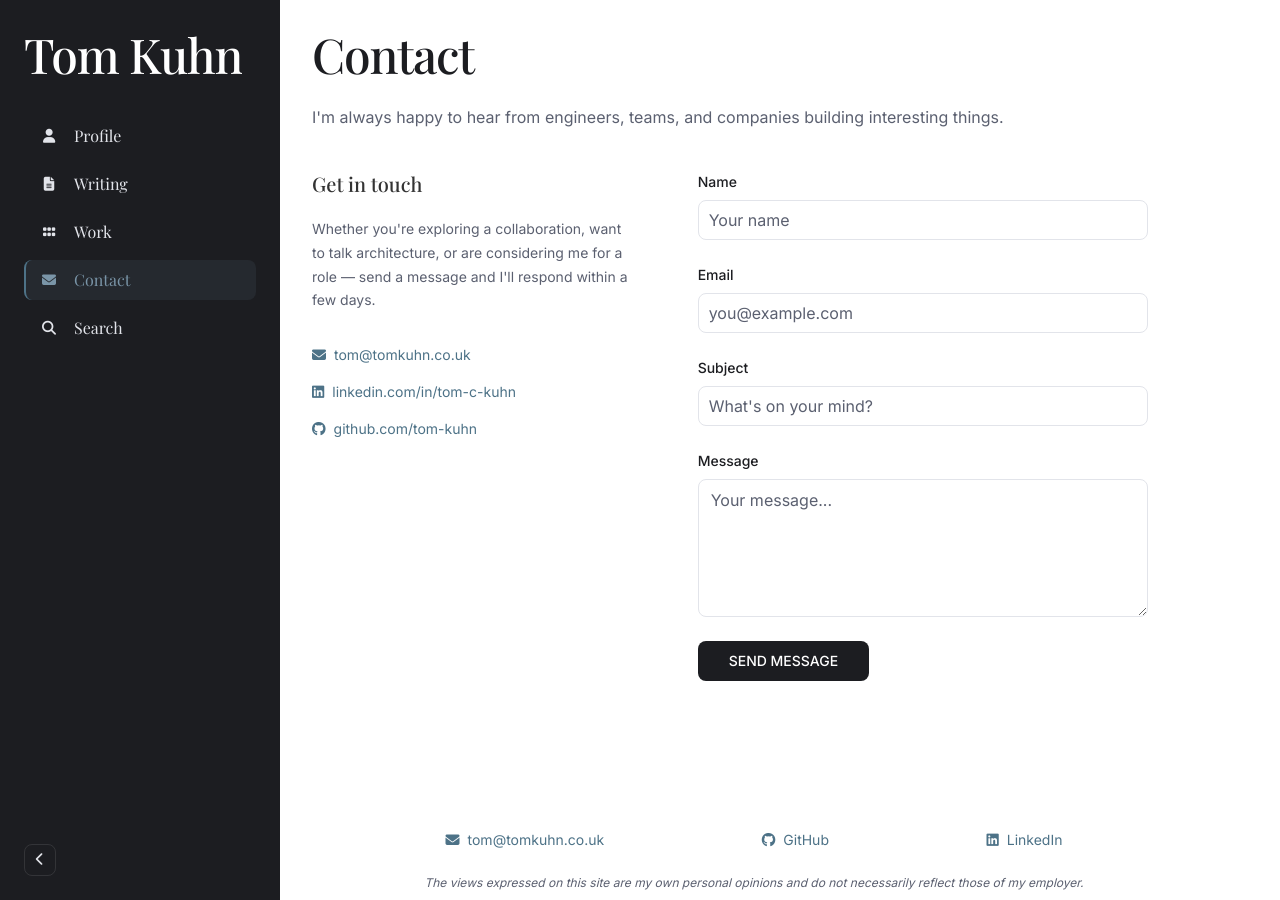
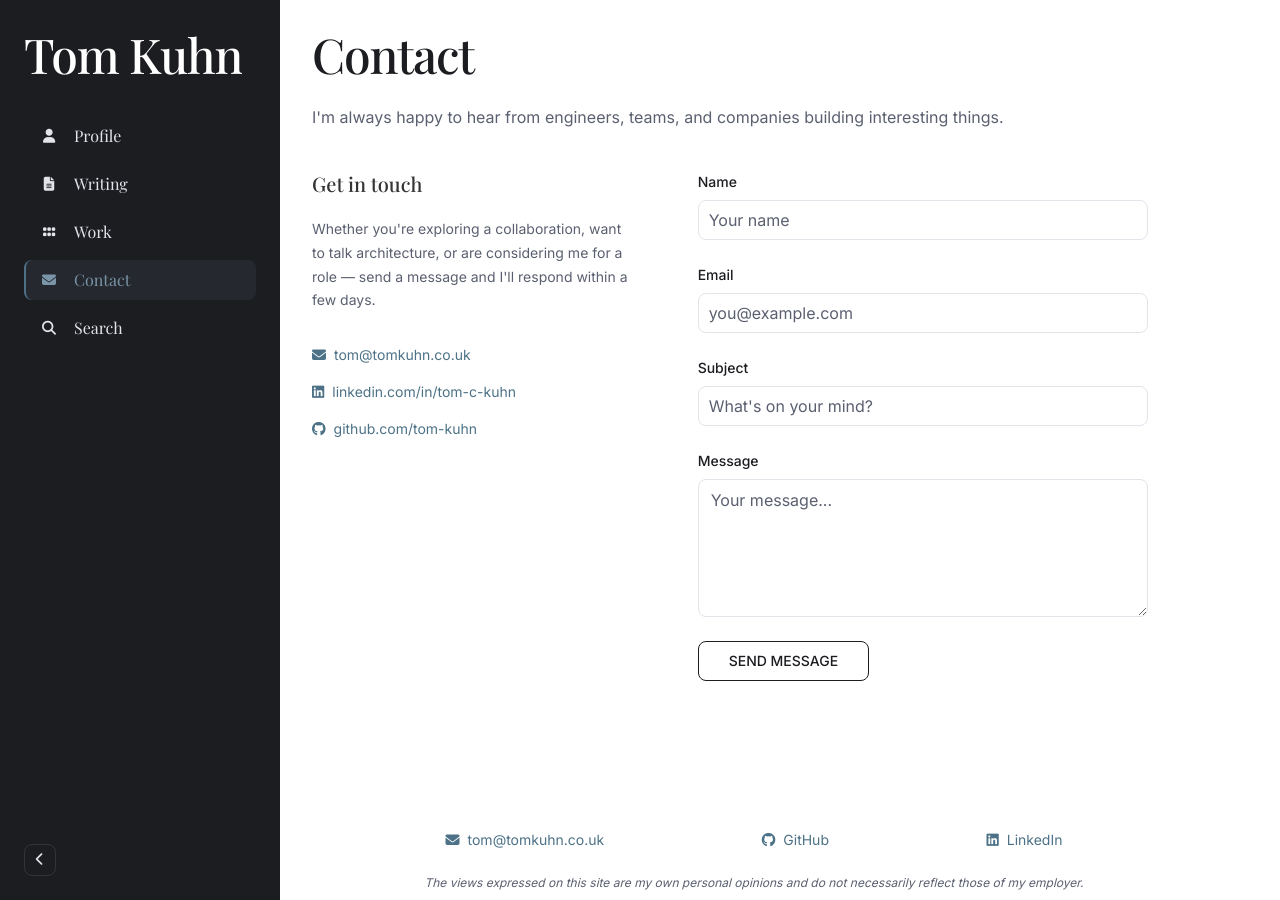
Before and after one commit to Tom-Kuhn/tomkuhn, a Jekyll site: the page built from contact.html, in a window 1280 px wide. Built offline with Jekyll 4.4.1, drawn with Linux system fonts in a browser that asks for light colours; nearby versions of some CDN libraries.

Commit message:
Changed contact form button styling

```diff
--- a/assets/css/main.scss
+++ b/assets/css/main.scss
@@ -692,18 +692,22 @@ button:focus-visible {
    Submit button — contact form CTA
    ============================================================ */
 .submit-btn {
-  background-color: #1C1D21 !important;
+  background-color: transparent !important;
   font-family: 'Inter', -apple-system, sans-serif !important;
   font-size: 0.875rem !important;
   font-weight: 500 !important;
   border-radius: 0.5rem !important;
-  color: #fff;
+  color: #1C1D21 !important;
+  border-color: #1C1D21 !important;
+  border-width: 0.5px !important;
   cursor: pointer;
-  transition: opacity 0.15s;
+  transition: background-color 0.15s, color 0.15s;
 }
 
 .submit-btn:hover {
-  opacity: 0.85;
+  background-color: #1C1D21 !important;
+  color: #fff !important;
+  text-decoration: none;
 }
 
 .submit-btn:focus-visible {
--- a/contact.html
+++ b/contact.html
@@ -70,7 +70,7 @@ description: "Get in touch with Tom Kuhn — Staff Engineer and distributed syst
       </div>
 
       <div>
-        <button type="submit" class="uk-button uk-button-primary submit-btn">
+        <button type="submit" class="uk-button uk-button-default submit-btn">
           Send message
         </button>
       </div>
```
Also changed, not shown: .claude/agent-memory/accessibility-reviewer/project_codebase.md.
